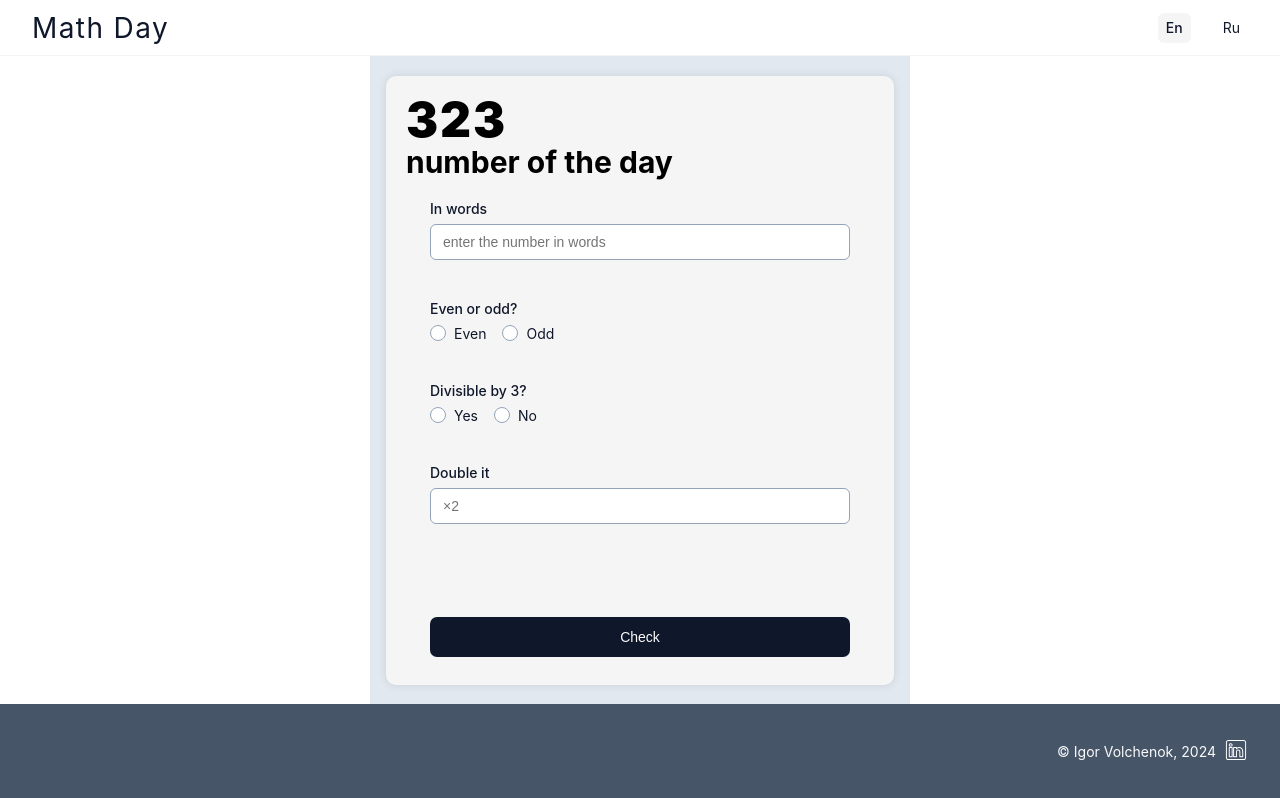
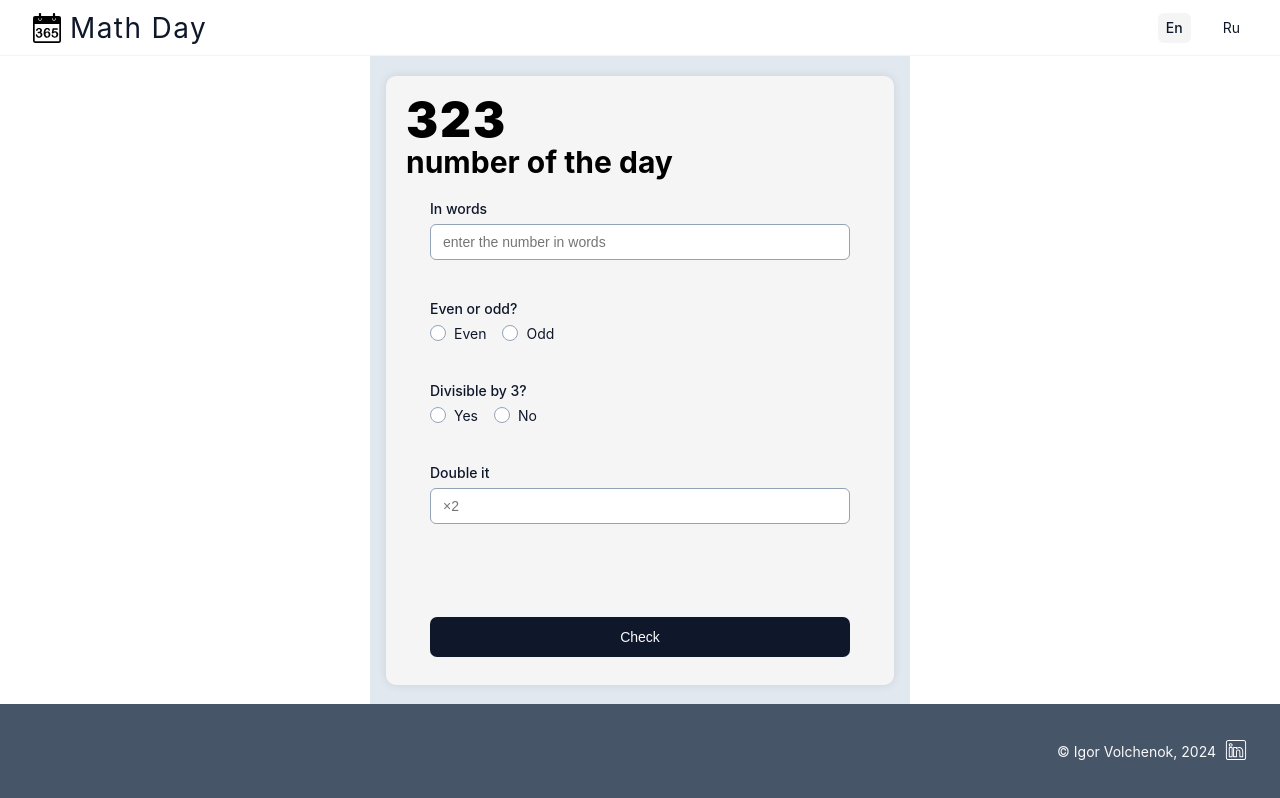
Before and after one commit to volchenokib/mathday, a React (Vite) app: page / in a window 1280 px wide. Built offline with nearby package versions, Linux system fonts and the light colour scheme.

Commit message:
style: add the site logo

```diff
--- a/src/AppHeader/AppHeader.jsx
+++ b/src/AppHeader/AppHeader.jsx
@@ -5,7 +5,11 @@ import NumLang from "../stories/NumLang/NumLang.jsx"
 function AppHeader() {
   return (
     <header className={"app-header"}>
-      <span className={"siteName"}>Math Day</span>
+      <div className="app-logo-container">
+        <img src="./logo.svg" alt="site logo" />
+        <span className={"siteName"}>Math Day</span>
+      </div>
+
       <NumLang />
     </header>
   )
--- a/src/AppHeader/appHeader.css
+++ b/src/AppHeader/appHeader.css
@@ -14,3 +14,8 @@
   font-size: 1.75em;
   letter-spacing: 0.05em;
 }
+.app-logo-container {
+  display: flex;
+  align-items: center;
+  gap: 0.5rem;
+}
```
Also changed, not shown: public/logo.svg (added).
